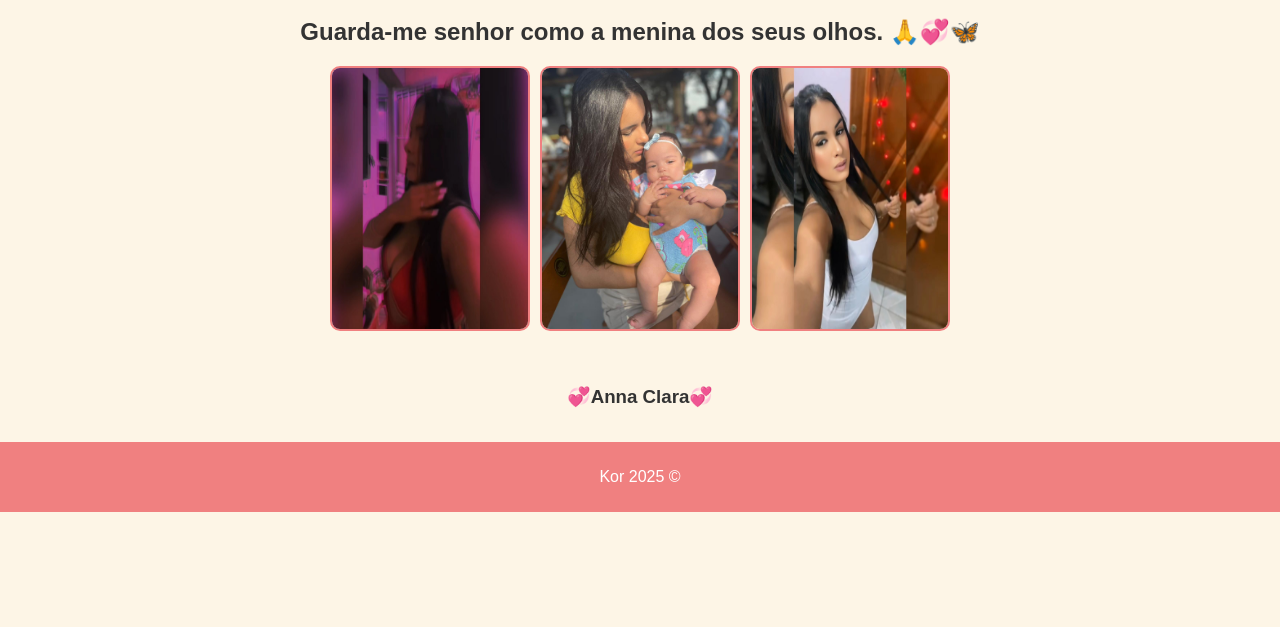
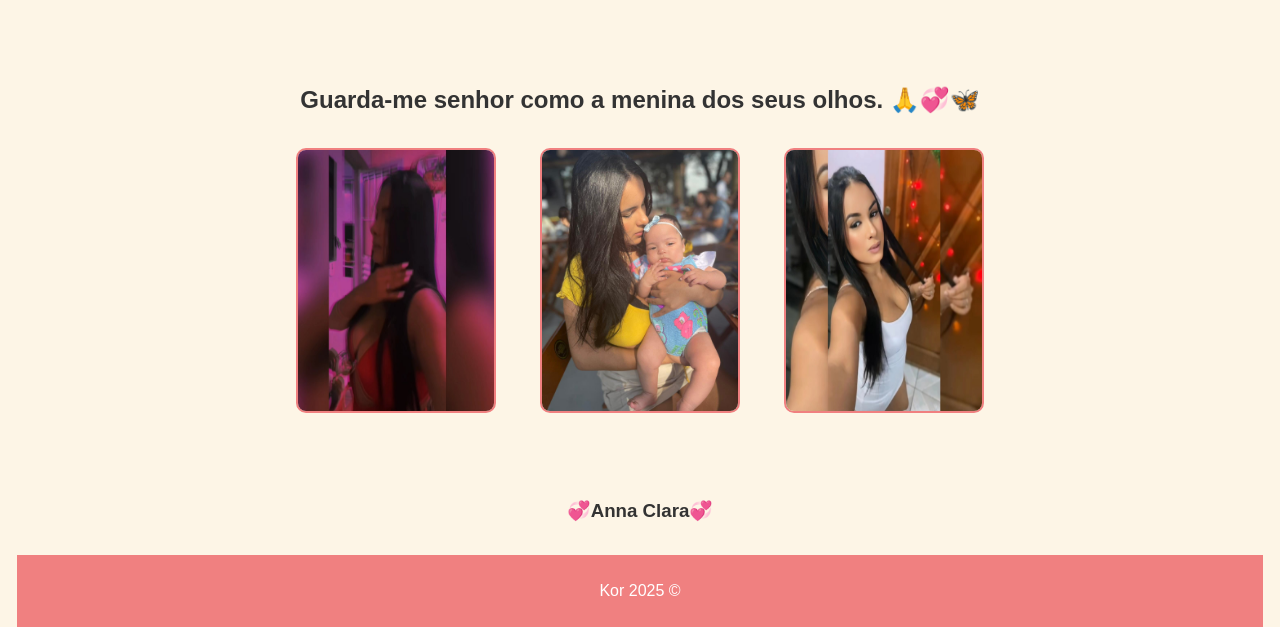
Before and after one commit to K0rh0nen/Luannaofc, a plain HTML site: page index.html in a window 1280 px wide. Shown: the part 330-957 px from the top of the page. Before the commit the page ends 842 px from the top, so only its background shows below. Drawn offline with Linux system fonts and the light colour scheme.

Commit message:
Update styles.css

```diff
--- a/estilo/styles.css
+++ b/estilo/styles.css
@@ -1,4 +1,5 @@
 *{
+    margin: 17px;
     box-sizing: border-box;
 }
 
@@ -36,7 +37,7 @@ img {
 
 
 body, html {
-    height: 100%;
+    height: 99%;
     margin: 0;
     font-family: 'Arial', sans-serif;
     background-color: #fdf5e6;
```
